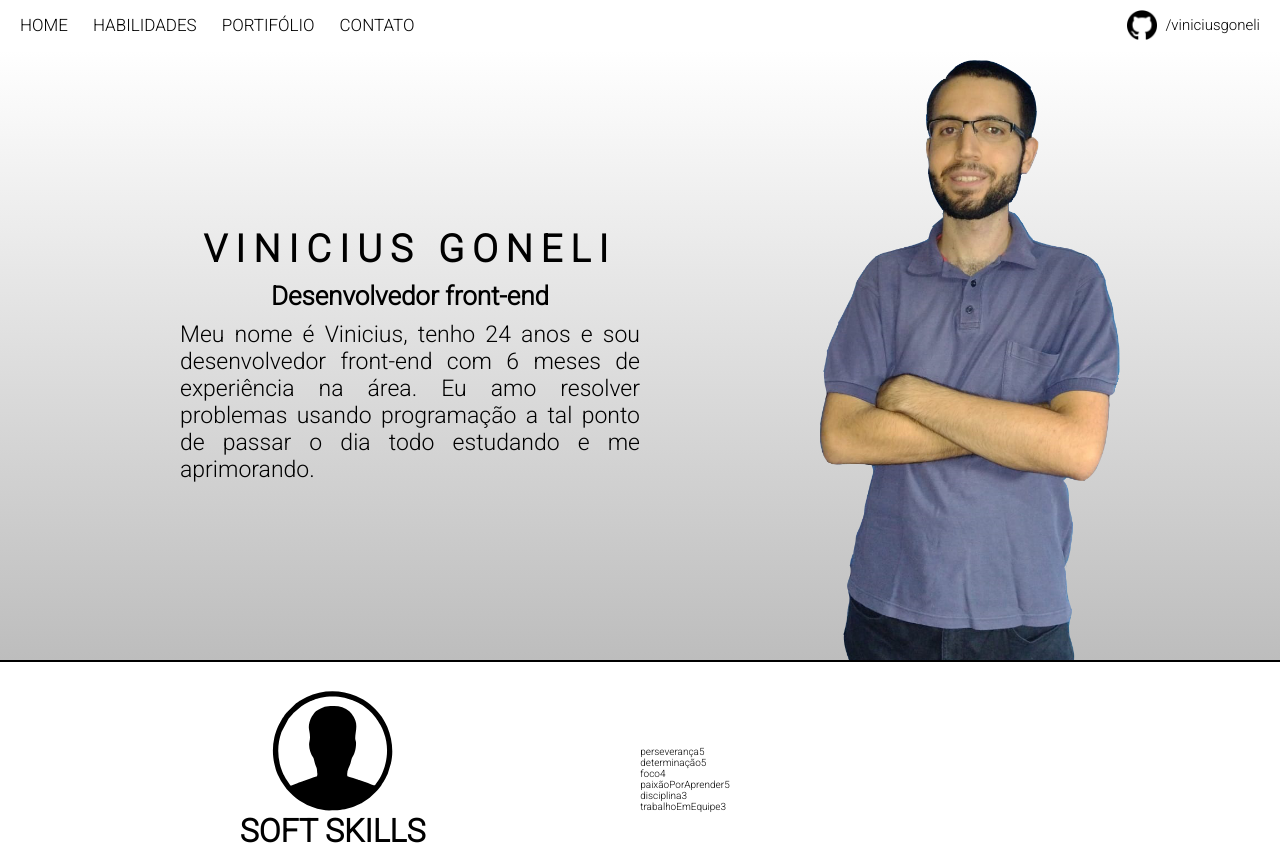
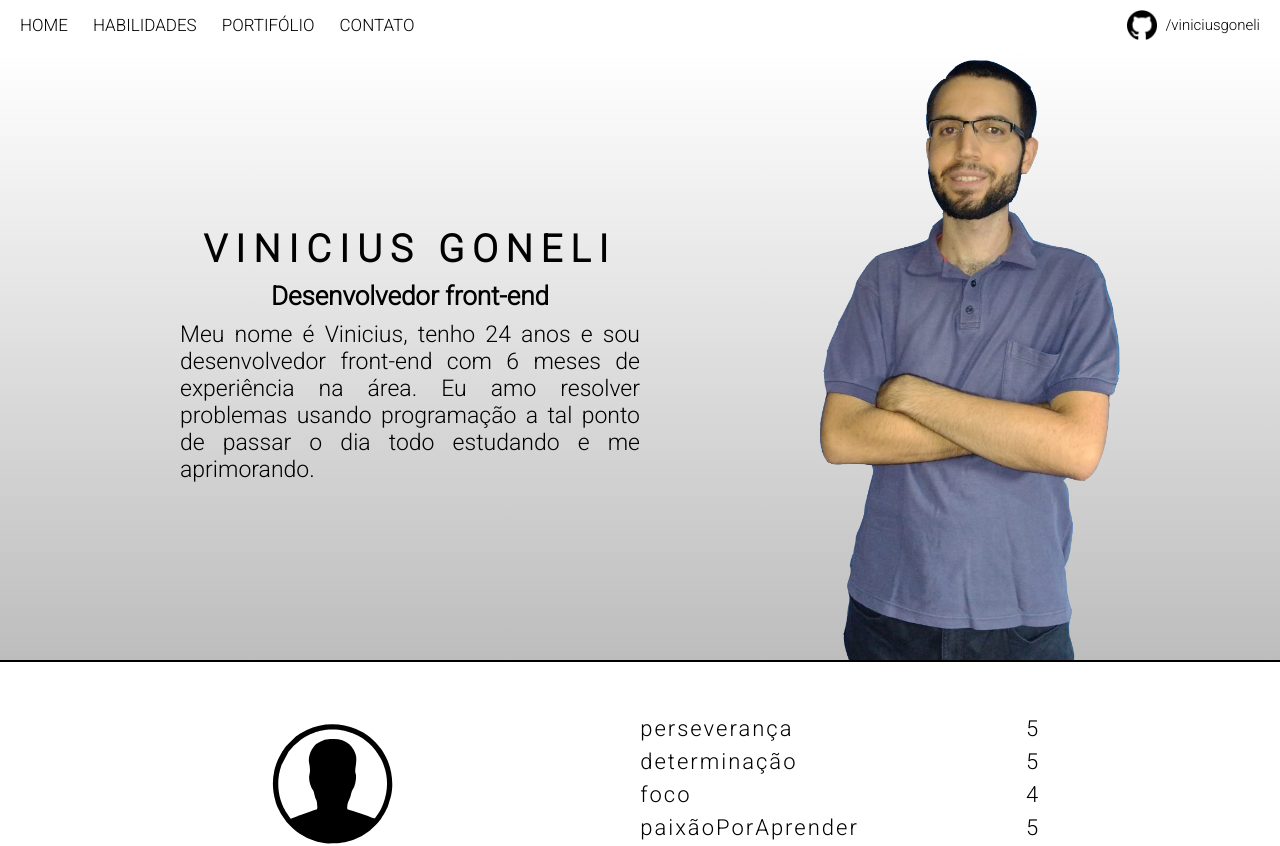
Before and after one commit to viniciusgoneli/portfolio-pessoal, a Next.js app: page / in a window 1280 px wide. Shown: the top 846 px of the page. Built offline with nearby package versions, Linux system fonts and the light colour scheme.

Commit message:
Implemented listItem styles

```diff
--- a/components/Skill/Skill.jsx
+++ b/components/Skill/Skill.jsx
@@ -3,7 +3,12 @@ import styles from './Skill.module.css'
 
 export default function Skill(props){
     const skillsList = Object.entries(props.skillList).map(([skillName, skillLevel], index) => {
-        return <li className={styles.listDiv__listItem} key={index}><p>{ skillName }</p><p>{ skillLevel }</p></li>
+        return(
+            <li className={styles.listDiv__listItem} key={index}>
+                <p className={styles.listItem__p}>{ skillName }</p>
+                <p className={styles.listItem__p}>{ skillLevel }</p>
+            </li>
+        )
     })
 
     return(
--- a/components/Skill/Skill.module.css
+++ b/components/Skill/Skill.module.css
@@ -41,4 +41,11 @@
 .listDiv__listItem {
     width: 100%;
     display: flex;
+    justify-content: space-between;
 }
+
+.listItem__p{
+    font-size: 2.2rem;
+    line-height: 1.5;
+    letter-spacing: 2px;
+}
```
